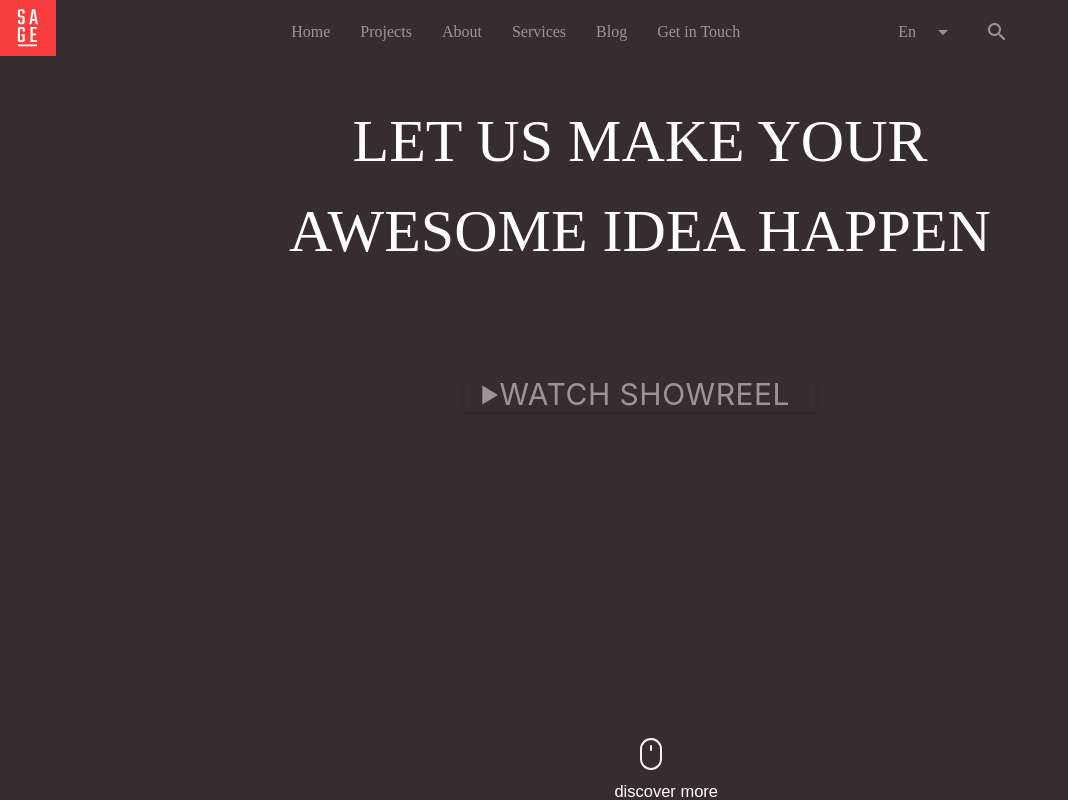
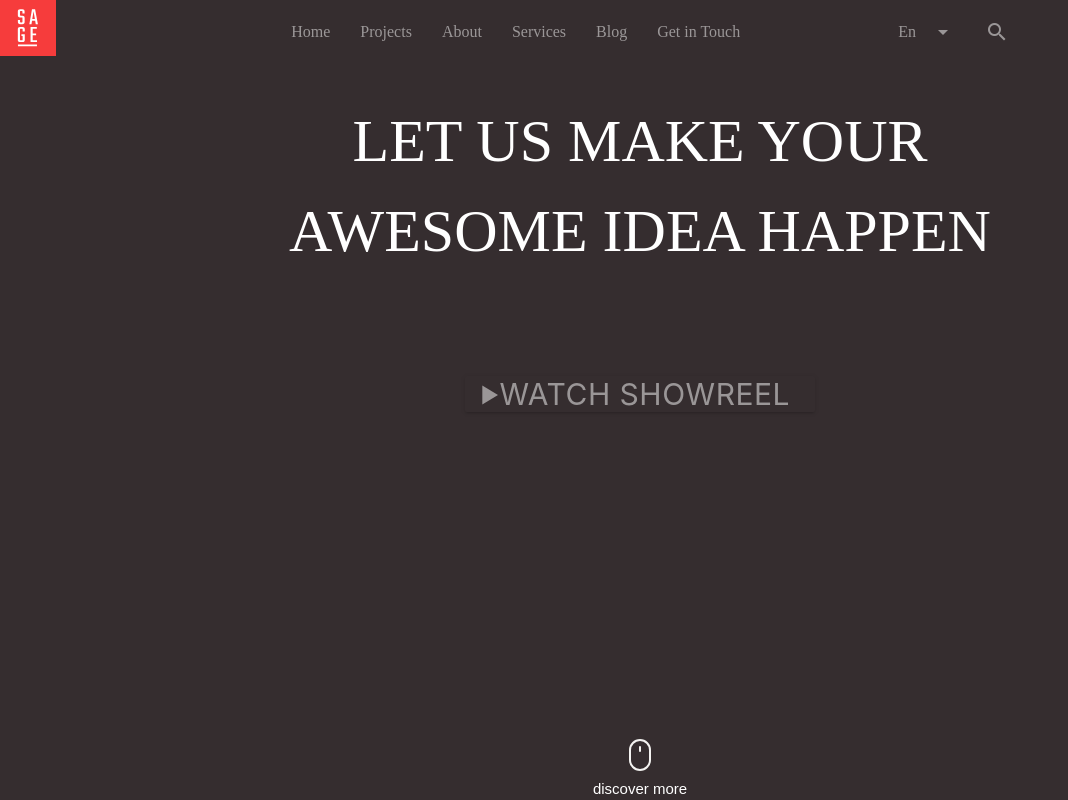
Before and after one commit to happycloudy/happycloudy.github.io, a plain HTML site: page index.html in a window 1280 px wide. Shown: the top 800 px of the page, without its empty margins (0-1068 px from the left). Drawn offline with nearby package versions, Linux system fonts and the light colour scheme.

Commit message:
New discover BTN (ADAPTIVE)

```diff
--- a/css/main.sass
+++ b/css/main.sass
@@ -56,25 +56,17 @@ body
             a
                 color: white
     .discovermore
+        font-family: sans-serif
+        bottom: 0
         position: absolute
-        width: 100vw
-        height: 9vh
-        bottom: 0
-        color: white
-        font-size: 1.4rem
-        font-family: sans-serif
-        a
+        width: 100%
+        div
+            text-decoration: none
             color: white
-            position: absolute
-            width: 100vw
-        span
-            display: block
-            margin-left: 48vw
-            text-decoration: none
-            font-size: 1.1rem
-        img
-            margin-left: 50vw
-            margin-top: 10px
+
+
+
+
     .discovermore:hover
         opacity: 0.5
         background-color: black
--- a/index.html
+++ b/index.html
@@ -61,11 +61,18 @@
             </div>
         </div>
 
-        <div class="discovermore">
-            <a href="#" class="discovermore">
-                <img src="img/2-layers.svg"> <span>discover more</span>
+
+        <div class="discovermore center">
+            <a href="#" class="">
+                <img src="img/2-layers.svg">
+
+                <div>
+                    discover more
+                </div>
             </a>
         </div>
+
+
     </div>
 
 
```
Also changed, not shown: css/main.css, 1 other file.
